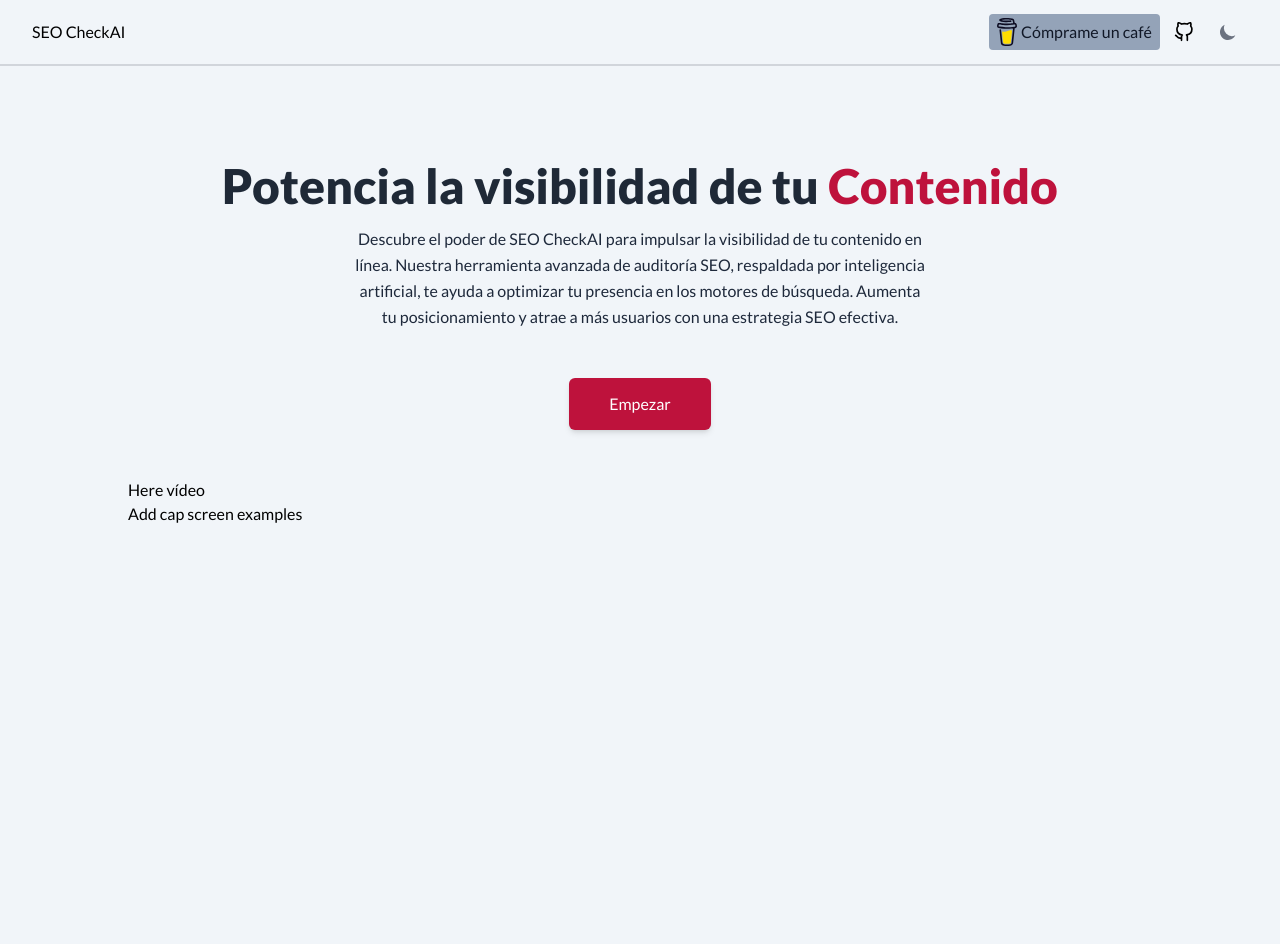
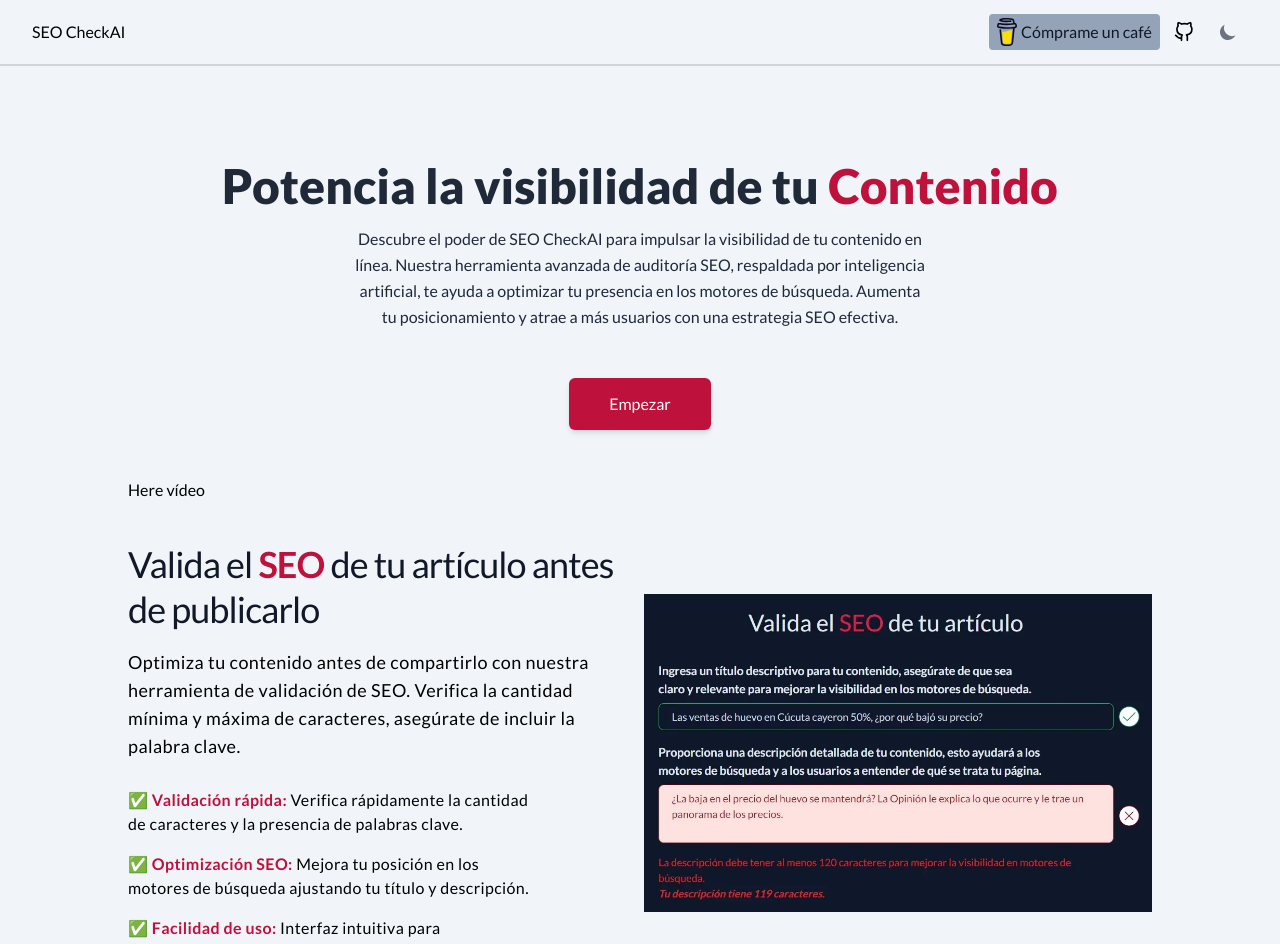
Before and after one commit to johnsi15/seocheck-ai, a Next.js app: page / in a window 1280 px wide. Shown: the top 944 px of the page. Before the commit the page ends 800 px from the top, so only its background shows below. Built offline with nearby package versions, Linux system fonts and the light colour scheme.

Commit message:
Add component FeatureList with image

```diff
--- a/src/app/page.tsx
+++ b/src/app/page.tsx
@@ -1,3 +1,4 @@
+import { FeatureList } from '@/components/FeatureList'
 import { Hero } from '@/components/Hero'
 
 export default function Home() {
@@ -7,7 +8,7 @@
       <main className='max-w-5xl mx-auto mt-8'>
         <h3>Here vídeo</h3>
 
-        <h4>Add cap screen examples</h4>
+        <FeatureList />
       </main>
     </>
   )
--- /dev/null
+++ b/src/components/FeatureList.tsx
@@ -0,0 +1,33 @@
+export function FeatureList() {
+  return (
+    <section className='grid grid-cols-2 mt-10 gap-2 items-center'>
+      <div className='flex flex-col'>
+        <h2 className='mb-4 text-4xl tracking-tight font-extrabold leading-tight text-gray-900 dark:text-slate-200'>
+          Valida el <strong className='text-rose-700 dark:text-rose-600 font-semibold'>SEO</strong> de tu artículo antes
+          de publicarlo
+        </h2>
+        <p className='mb-7 font-normal text-black dark:text-slate-400 md:text-lg tracking-wide'>
+          Optimiza tu contenido antes de compartirlo con nuestra herramienta de validación de SEO. Verifica la cantidad
+          mínima y máxima de caracteres, asegúrate de incluir la palabra clave.
+        </p>
+        <ul className='p-0 m-0 flex flex-col gap-4 text-balance text-base text-black dark:text-slate-200  tracking-wide'>
+          <li>
+            ✅ <strong className='text-rose-700 dark:text-rose-600 font-semibold'>Validación rápida:</strong> Verifica
+            rápidamente la cantidad de caracteres y la presencia de palabras clave.
+          </li>
+          <li>
+            ✅ <strong className='text-rose-700 dark:text-rose-600 font-semibold'>Optimización SEO:</strong> Mejora tu
+            posición en los motores de búsqueda ajustando tu título y descripción.
+          </li>
+          <li>
+            ✅ <strong className='text-rose-700 dark:text-rose-600 font-semibold'>Facilidad de uso:</strong> Interfaz
+            intuitiva para una validación SEO sin complicaciones.
+          </li>
+        </ul>
+      </div>
+      <div>
+        <img src='/example-1.webp' alt='Example SEO validated' loading='lazy' height='318' width='508' />
+      </div>
+    </section>
+  )
+}
```
Also changed, not shown: public/example-1.webp (added).
